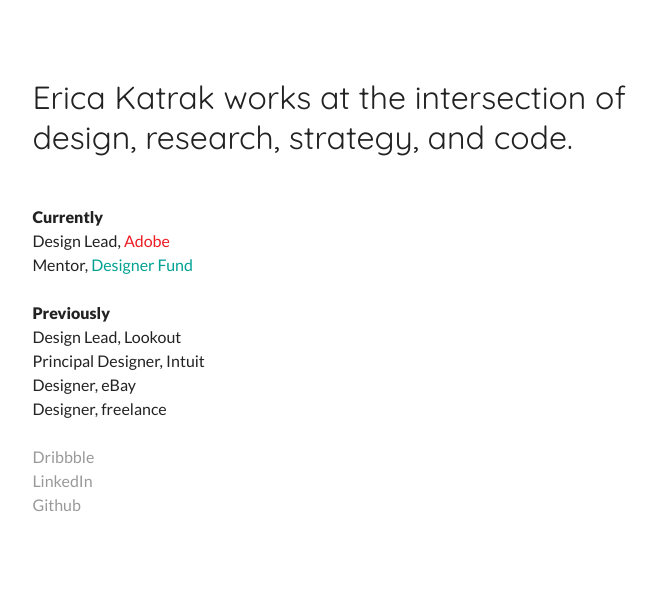
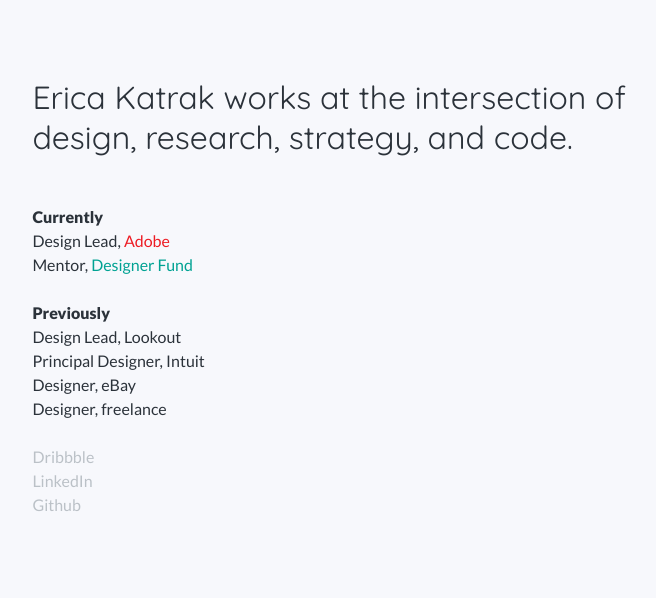
Before and after one commit to ericakatrak/ericakatrak.github.io, a Jekyll site: the page built from index.html, in a window 1280 px wide. Shown: the top 598 px of the page, without its empty margins (70-726 px from the left). Built offline with Jekyll 4.4.1, drawn with Linux system fonts in a browser that asks for light colours; grey boxes are pictures that could not be loaded.

Commit message:
style tweaks

```diff
--- a/css/style.css
+++ b/css/style.css
@@ -20,7 +20,8 @@
 	font-weight: 400;
 	font-size: 16px;
 	line-height: 1.5;
-	color: #222;
+	color: #2b323a;
+	background: #F7F8FC;
 }
 
 h1 {
@@ -37,10 +38,10 @@
 p {margin-bottom: 1.5em;}
 
 a {
-	color: #999;
+	color: #bbc1c7;
 	text-decoration: none;
 }
-a:hover, a:focus {border-bottom: 1px solid #999;}
+a:hover, a:focus {border-bottom: 1px solid #bbc1c7;}
 
 a.prefer {
 	color: #ED1C24;
@@ -62,6 +63,11 @@
 	margin: 0;
 	padding: 6% 8%;
 	clear: both;
+}
+
+section.dk {
+	background: #2b323a;
+	color: #bbc1c7;
 }
 
 footer {
--- a/index.html
+++ b/index.html
@@ -19,4 +19,8 @@
 	<a href="https://www.github.com/ericakatrak" target="_blank">Github</a></p>
 </section>
 
+<section class="dk">
+
+</section>
+
 {% include portfolio_grid.html %}
```
